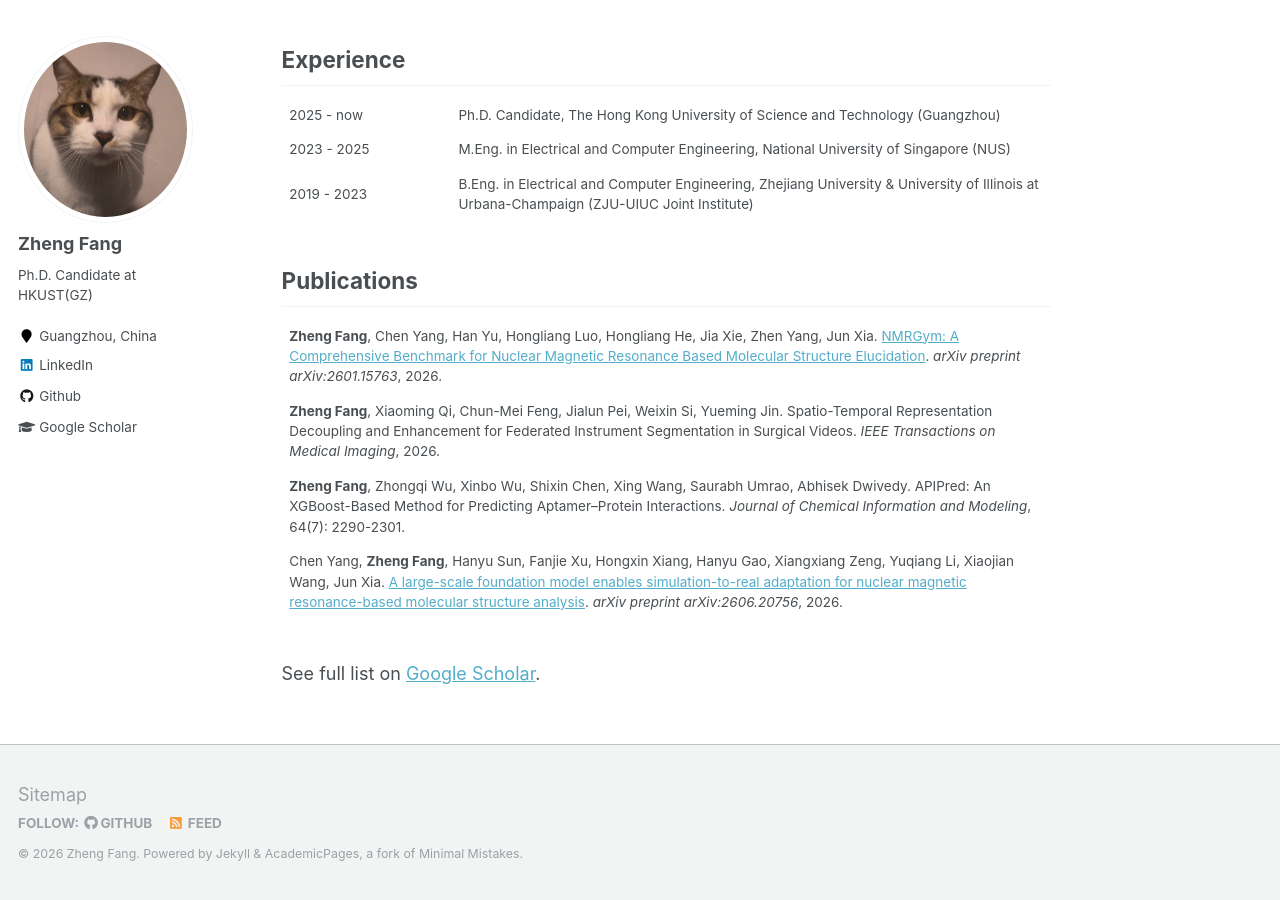
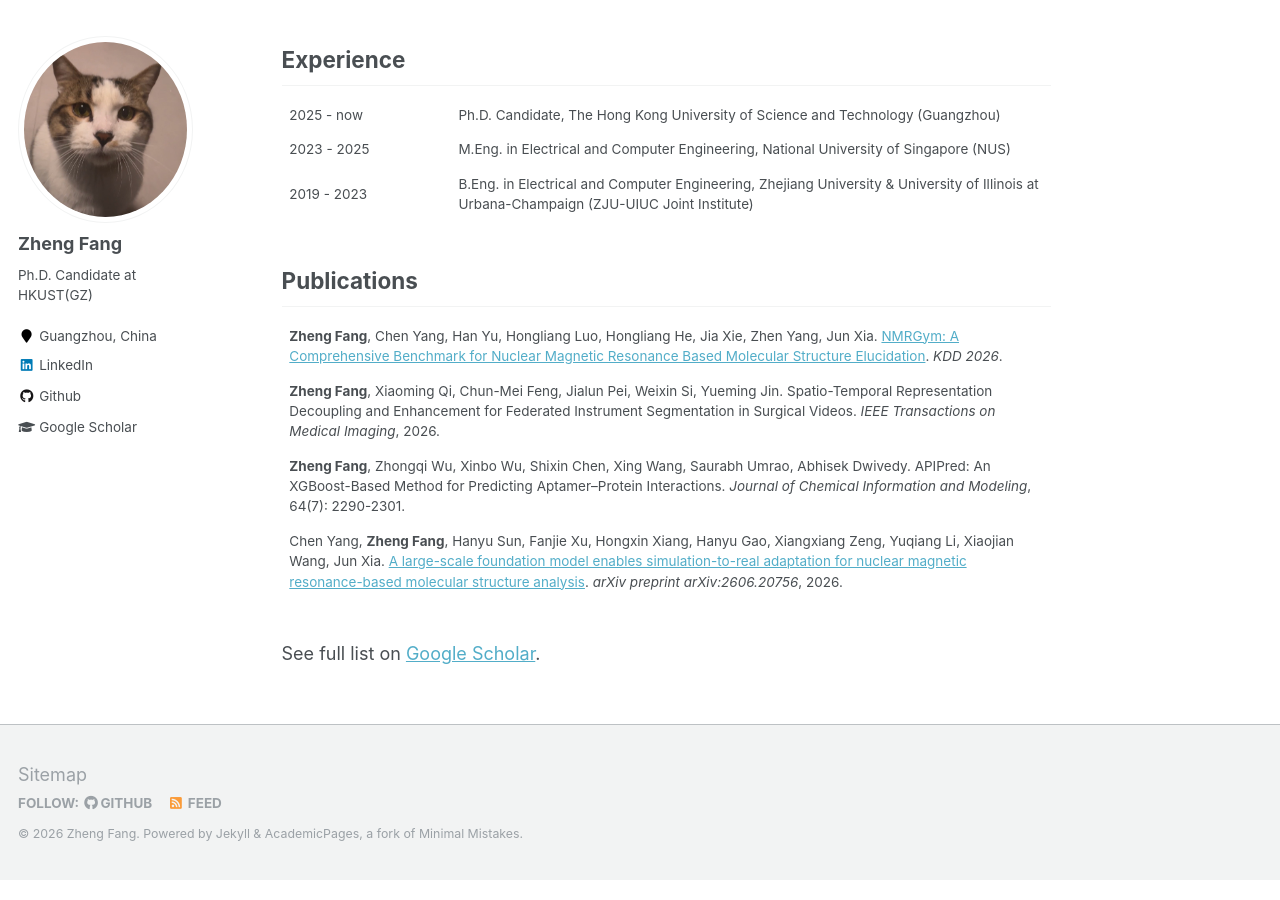
Before and after one commit to Meaw0415/zhengf.github.io, a Jekyll site: the page built from _pages/about.md, in a window 1280 px wide and 900 px high, scrolled down 522 px. Built offline with Jekyll 4.4.1, drawn with Linux system fonts in a browser that asks for light colours.

Commit message:
Mark NMRGym as KDD 2026

```diff
--- a/_pages/about.md
+++ b/_pages/about.md
@@ -74,7 +74,7 @@ table, th, td {
 
 <table>
   <tr>
-    <td><b>Zheng Fang</b>, Chen Yang, Han Yu, Hongliang Luo, Hongliang He, Jia Xie, Zhen Yang, Jun Xia. <a href="https://arxiv.org/abs/2601.15763">NMRGym: A Comprehensive Benchmark for Nuclear Magnetic Resonance Based Molecular Structure Elucidation</a>. <i>arXiv preprint arXiv:2601.15763</i>, 2026.</td>
+    <td><b>Zheng Fang</b>, Chen Yang, Han Yu, Hongliang Luo, Hongliang He, Jia Xie, Zhen Yang, Jun Xia. <a href="https://arxiv.org/abs/2601.15763">NMRGym: A Comprehensive Benchmark for Nuclear Magnetic Resonance Based Molecular Structure Elucidation</a>. <i>KDD 2026</i>.</td>
   </tr>
   <tr>
     <td><b>Zheng Fang</b>, Xiaoming Qi, Chun-Mei Feng, Jialun Pei, Weixin Si, Yueming Jin. Spatio-Temporal Representation Decoupling and Enhancement for Federated Instrument Segmentation in Surgical Videos. <i>IEEE Transactions on Medical Imaging</i>, 2026.</td>
```
